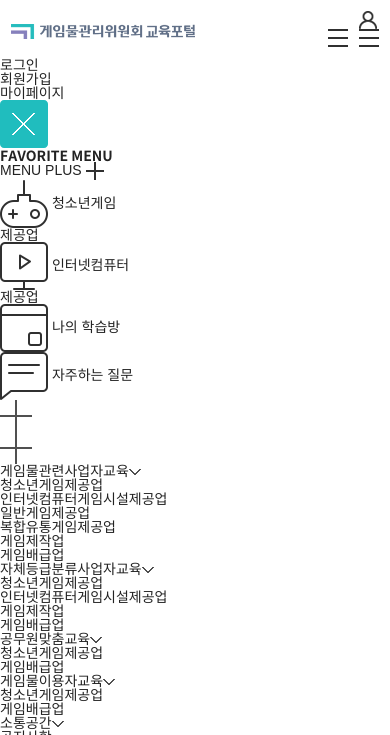
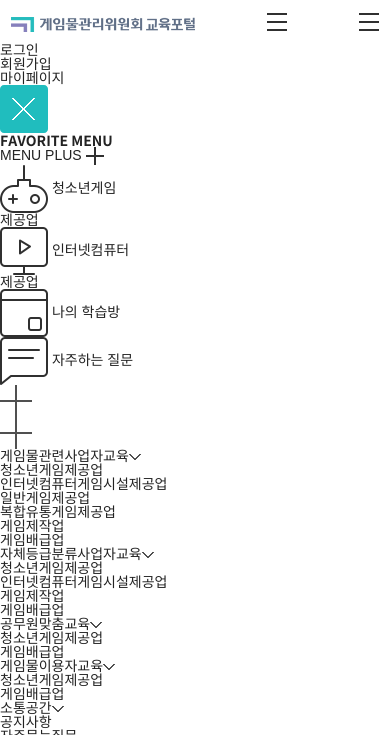
Before and after one commit to dud9187/game_project, a plain HTML site: page index.html in a window 390 px wide. Shown: the top 735 px of the page. Drawn offline with nearby package versions, Linux system fonts and the light colour scheme; a web font is replaced by a local one.

Commit message:
Add files via upload

```diff
--- a/index.html
+++ b/index.html
@@ -85,11 +85,8 @@
                         </ul>
                         <a href="#" class="all_btn"><img src="images/common/icon_nav_all.svg" alt=""></a>
                     </nav>
-                    <ul class="mo_btn">
-                        <li class="login"><a href=""><img src="images/common/icon_login.png" alt=""></a></li>
-                        <li class="mo_all_btn"><img src="images/common/icon_nav_all.svg" alt=""></li>
-                    </ul>
                 </div>
+                <a href="#" class="mo_all_btn"><img src="images/common/icon_nav_all.svg" alt=""></a>
             </article>
             <div class="all-menu">
                 <i class="close">
@@ -729,7 +726,6 @@
                         <option value="" title="새창으로 이동">문화체육관광부</option>
                         <option value="" title="새창으로 이동">한국게임산업협회</option>
                     </select>
-
                 </div>
             </article>
         </footer>
--- a/scripts/common/common.js
+++ b/scripts/common/common.js
@@ -28,7 +28,7 @@
     });
 
     // 전체메뉴리스트 -mo
-    $(".mo_btn .mo_all_btn").click(function(){
+    $(".mo_all_btn").click(function(){
       $(this).parents('article').nextAll(".mo_nav").addClass('on')
     });
     $(".mo_nav .mo_close").click(function(){
--- a/scss/common/_header.scss
+++ b/scss/common/_header.scss
@@ -9,7 +9,6 @@
         }
         .gnb_area{
             @include flexLayout(column, flex-start, flex-end);
-            position: relative;
             .util{
                 ul{
                     @include flexLayout(row, flex-end, center);
@@ -29,6 +28,7 @@
             }
             nav{
                 >ul{
+                    position: relative;
                     &.gnb{
                         @include flexLayout(row, flex-end, center);
                         >li{
@@ -84,13 +84,16 @@
                 }
                 .all_btn{
                     position: absolute;
-                    right: 0;
+                    right: 50px;
                     top: 53px;
                 }
             }
             .mo_btn{
                 display: none;
             }
+        }
+        .mo_all_btn{
+            display: none;
         }
     }
     .all-menu{
@@ -100,16 +103,16 @@
         animation: all .3s;
         display: none;
         position: fixed;
-        top: 50px;
+        top: 0;
         width: 100%;
         height: 100%;
         z-index: 999;
         background: #fff;
         padding:31px 70px 40px;
-        i{
+        .close{
             position: absolute;
-            top: 6px;
-            right: 50px;
+            top: 50px;
+            right: 70px;
         }
         .menu_list{
             padding: 120px 50px;
@@ -231,29 +234,13 @@
                 width: 50%;
             }
             .gnb_area{
-                .util{
-                    display: none;
-                }
-                nav{
-                    ul{
-                        &.gnb{
-                            display: none
-                        }
-                    }
-                    .all_btn{
-                        display: none !important;
-                    }
-                }
-                .mo_btn{
-                    @include flexLayout(row, flex-end,center);
-                    gap: 2rem;
-                }
+                display: none;
+            }
+            .mo_all_btn{
+                display: block;
             }
         }
         div{
-            &.all-menu{
-                display: none !important;
-            }
             &.mo_nav{
                 &.on{
                     display: block;
```
Also changed, not shown: scss/webFonts.css.
